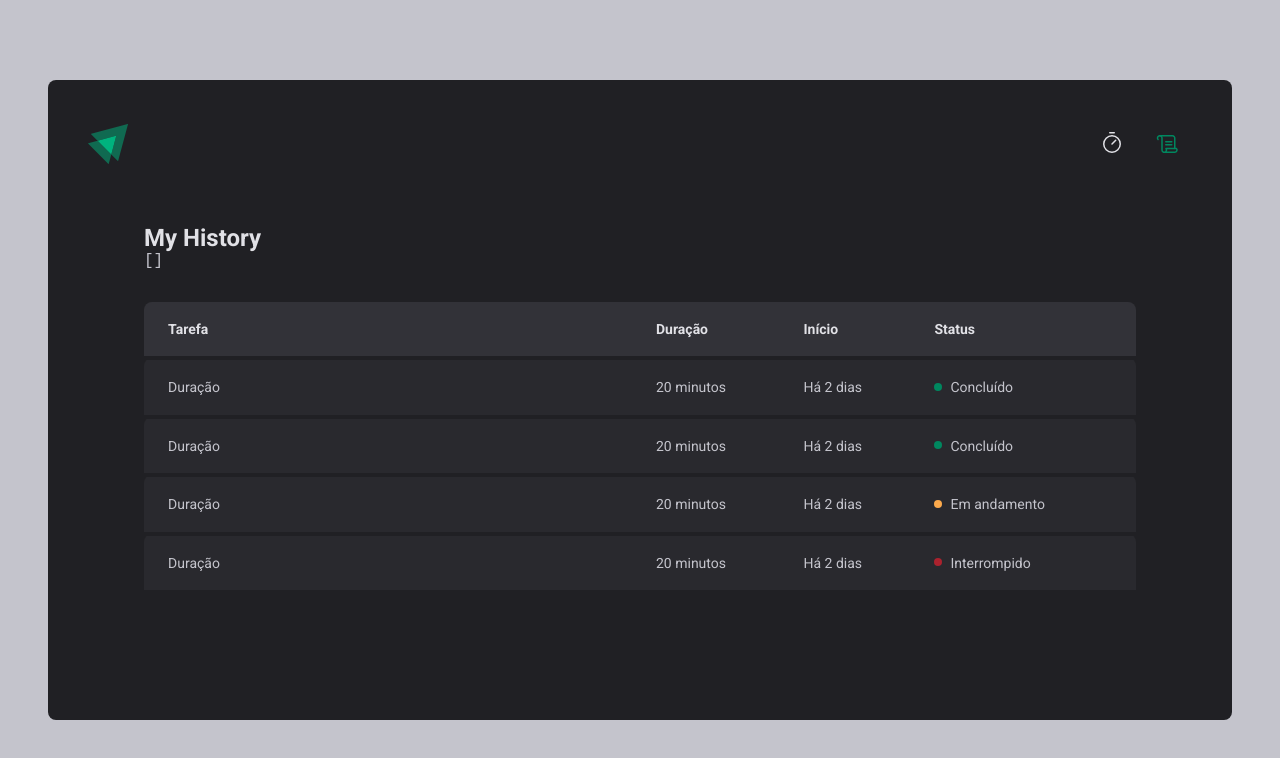
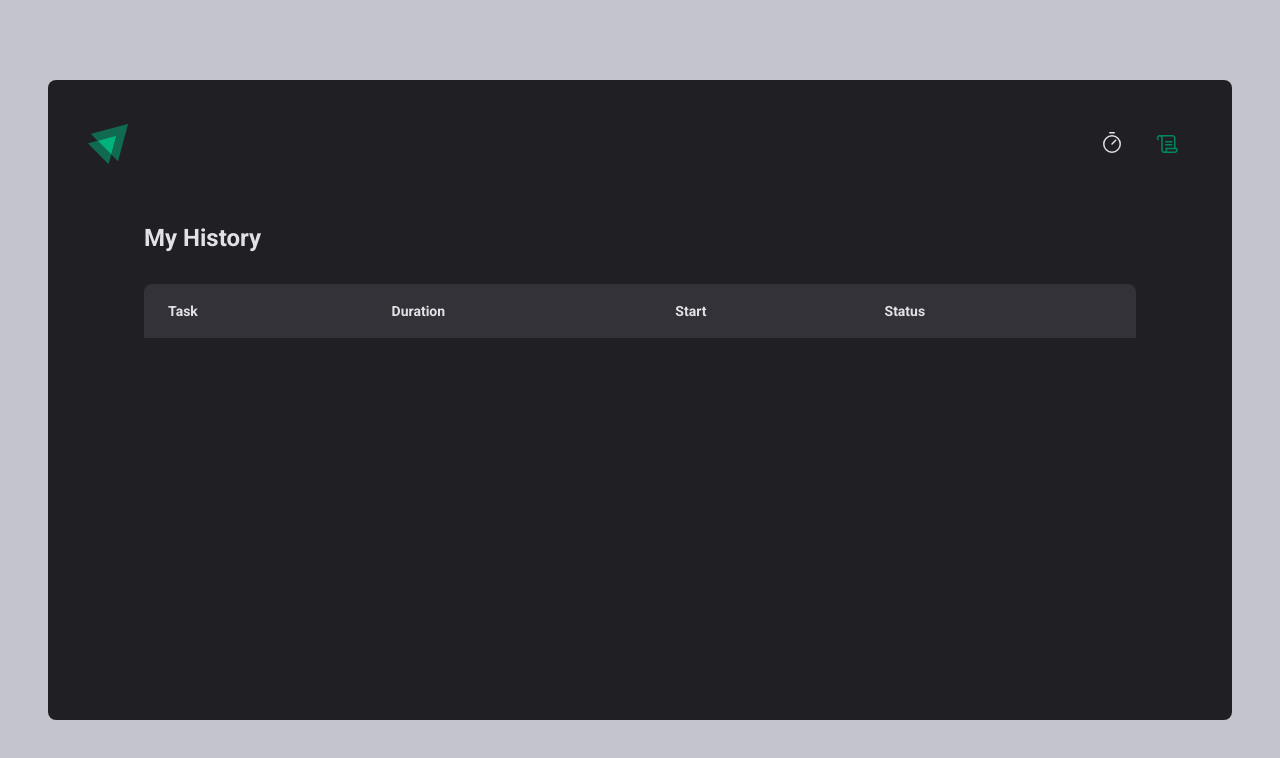
Before and after one commit to edbonamigo/bootcamp-rocketseat, a React (Vite) app in the folder timer-ignite/: page /history in a window 1280 px wide. Shown: the top 758 px of the page. Built offline with nearby package versions, Linux system fonts and the light colour scheme.

Commit message:
:hammer: Format start time

```diff
--- a/timer-ignite/src/Components/Header/index.tsx
+++ b/timer-ignite/src/Components/Header/index.tsx
@@ -11,7 +11,7 @@ export function Header() {
         <NavLink to="/" title="Timer">
           <Timer size={24} />
         </NavLink>
-        <NavLink to="/history" title="Histórico">
+        <NavLink to="/history" title="History">
           <Scroll size={24} />
         </NavLink>
       </nav>
--- a/timer-ignite/src/pages/History/index.tsx
+++ b/timer-ignite/src/pages/History/index.tsx
@@ -1,4 +1,5 @@
 import { useContext } from 'react'
+import { formatDistanceToNow } from 'date-fns'
 import { HistoryContainer, HistoryList, Status } from './styles'
 import { CyclesContext } from '../../contexts/CyclesContext'
 
@@ -9,51 +10,39 @@ export function History() {
     <HistoryContainer>
       <h1>My History</h1>
 
-      <pre>{JSON.stringify(cycles, null, 2)}</pre>
-
       <HistoryList>
         <table>
           <thead>
             <tr>
-              <th>Tarefa</th>
-              <th>Duração</th>
-              <th>Início</th>
+              <th>Task</th>
+              <th>Duration</th>
+              <th>Start</th>
               <th>Status</th>
             </tr>
           </thead>
           <tbody>
-            <tr>
-              <td>Duração</td>
-              <td>20 minutos</td>
-              <td>Há 2 dias</td>
-              <td>
-                <Status statusColor="green">Concluído</Status>
-              </td>
-            </tr>
-            <tr>
-              <td>Duração</td>
-              <td>20 minutos</td>
-              <td>Há 2 dias</td>
-              <td>
-                <Status statusColor="green">Concluído</Status>
-              </td>
-            </tr>
-            <tr>
-              <td>Duração</td>
-              <td>20 minutos</td>
-              <td>Há 2 dias</td>
-              <td>
-                <Status statusColor="yellow">Em andamento</Status>
-              </td>
-            </tr>
-            <tr>
-              <td>Duração</td>
-              <td>20 minutos</td>
-              <td>Há 2 dias</td>
-              <td>
-                <Status statusColor="red">Interrompido</Status>
-              </td>
-            </tr>
+            {cycles.map((cycle) => {
+              return (
+                <tr key={cycle.id}>
+                  <td>{cycle.task}</td>
+                  <td>{cycle.minutesAmount} minutes</td>
+                  <td>
+                    {formatDistanceToNow(cycle.startDate, { addSuffix: true })}
+                  </td>
+                  <td>
+                    {cycle.finishedDate && (
+                      <Status statusColor="green">Completed</Status>
+                    )}
+                    {cycle.interruptedDate && (
+                      <Status statusColor="red">Interrupted</Status>
+                    )}
+                    {!cycle.interruptedDate && !cycle.finishedDate && (
+                      <Status statusColor="yellow">In Progress</Status>
+                    )}
+                  </td>
+                </tr>
+              )
+            })}
           </tbody>
         </table>
       </HistoryList>
```
